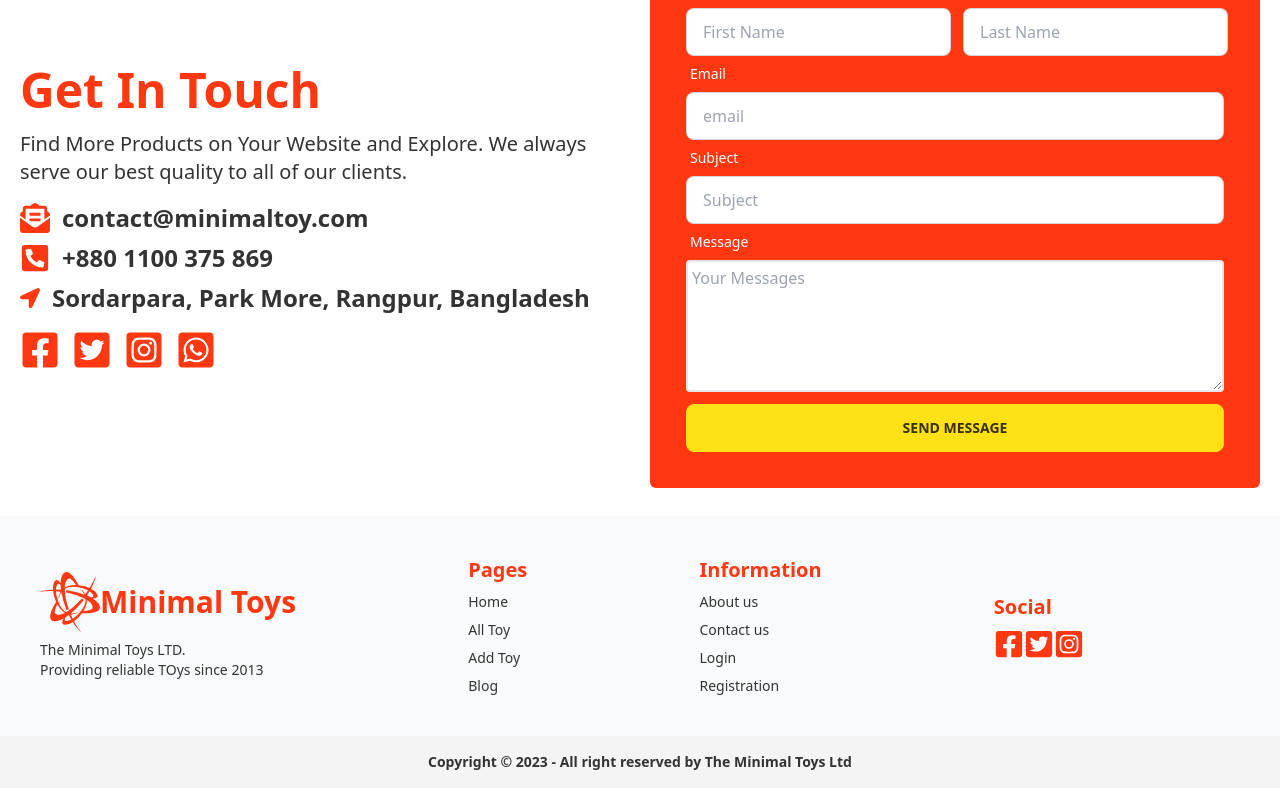
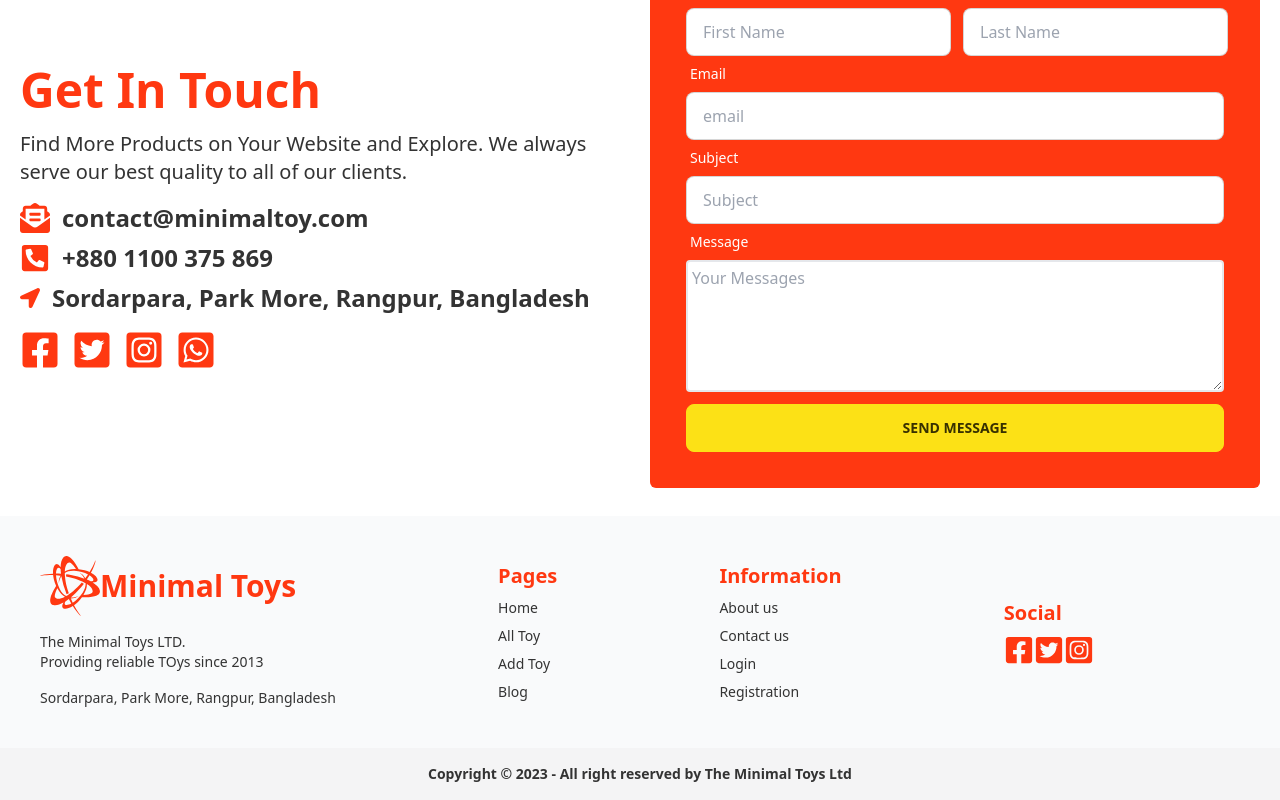
Before and after one commit to muhiminulalvi/Minimal_Toys_Client, a React (Vite) app: page / in a window 1280 px wide. Shown: the part 2412-3212 px from the top of the page. Built offline with nearby package versions, Linux system fonts and the light colour scheme; no server answers.

Commit message:
revise the alltoy page

```diff
--- a/src/Pages/AllToy/AllToy.jsx
+++ b/src/Pages/AllToy/AllToy.jsx
@@ -5,9 +5,11 @@
 const AllToy = () => {
   const [searchingToyName, set_SearchToy_Name] = useState("");
   const [allToy, setAllToy] = useState([]);
+  // use the state for searching the toy name
   const [filteredToy, setFilteredToy] = useState([]);
 
   useEffect(() => {
+    // limit up to 20
     fetch(
       "https://b7a11-toy-marketplace-server-side-muhiminulalvi.vercel.app/toys?limit=20"
     )
@@ -18,6 +20,7 @@
       });
   }, []);
 
+  // use for search function
   const handleSearch = () => {
     const searchedToy = allToy.filter((toy) =>
       toy.toy_name.toLowerCase().includes(searchingToyName.toLowerCase()));
--- a/src/Pages/AllToy/AllToyTable.jsx
+++ b/src/Pages/AllToy/AllToyTable.jsx
@@ -5,11 +5,11 @@
 
 const AllToyTable = ({ toy, index }) => {
   const { user } = useContext(AuthContext);
+  // destructuring toy
   const { _id,toy_name, category, seller_name, price, quantity } = toy || {};
 
   return (
     <tbody>
-      {/* row 1 */}
       <tr className="font-bold uppercase">
         <th>{index + 1}</th>
         <td>
--- a/src/shared/Footer/Footer.jsx
+++ b/src/shared/Footer/Footer.jsx
@@ -7,7 +7,7 @@
     <div>
       <div>
         <footer className="footer p-10 bg-gray-50 items-center">
-          <div>
+          <div className="space-y-2">
 
             <h1 className="text-3xl text-primary font-extrabold flex items-center"><FaBattleNet size={60}/> <span>Minimal Toys</span></h1>
             <p className="font-medium">
@@ -15,6 +15,7 @@
               <br />
               Providing reliable TOys since 2013
             </p>
+            <p className="font-medium">Sordarpara, Park More, Rangpur, Bangladesh</p>
           </div>
           <div>
             <span className="text-xl text-primary font-bold">Pages</span>
```
